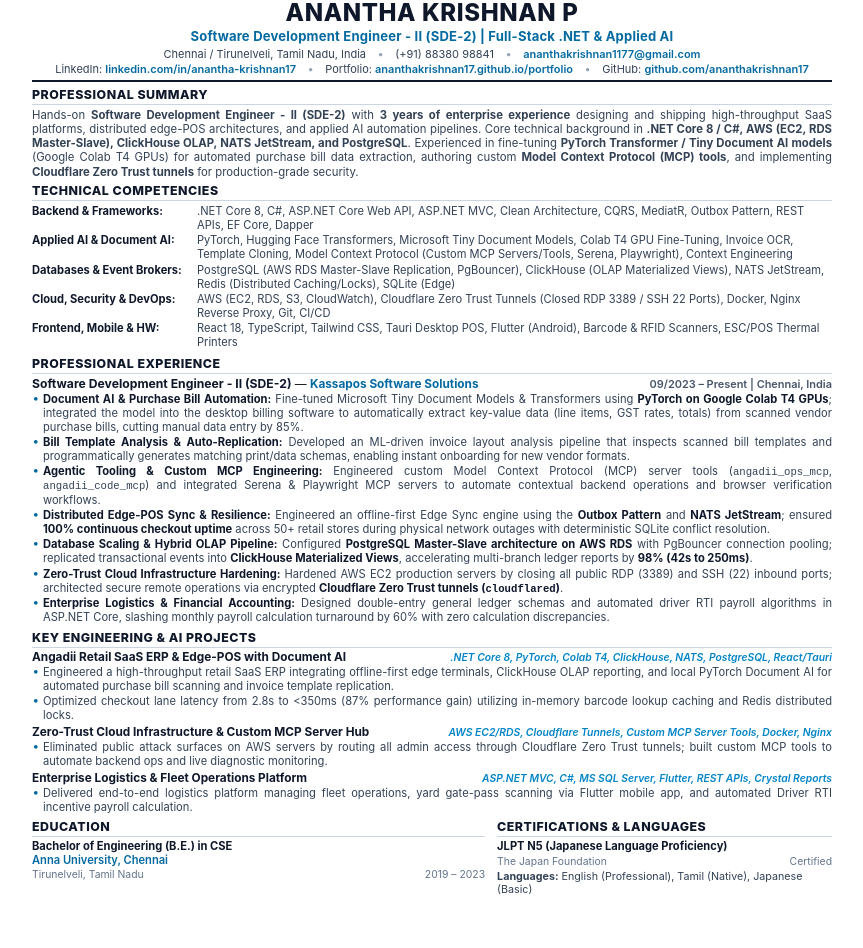
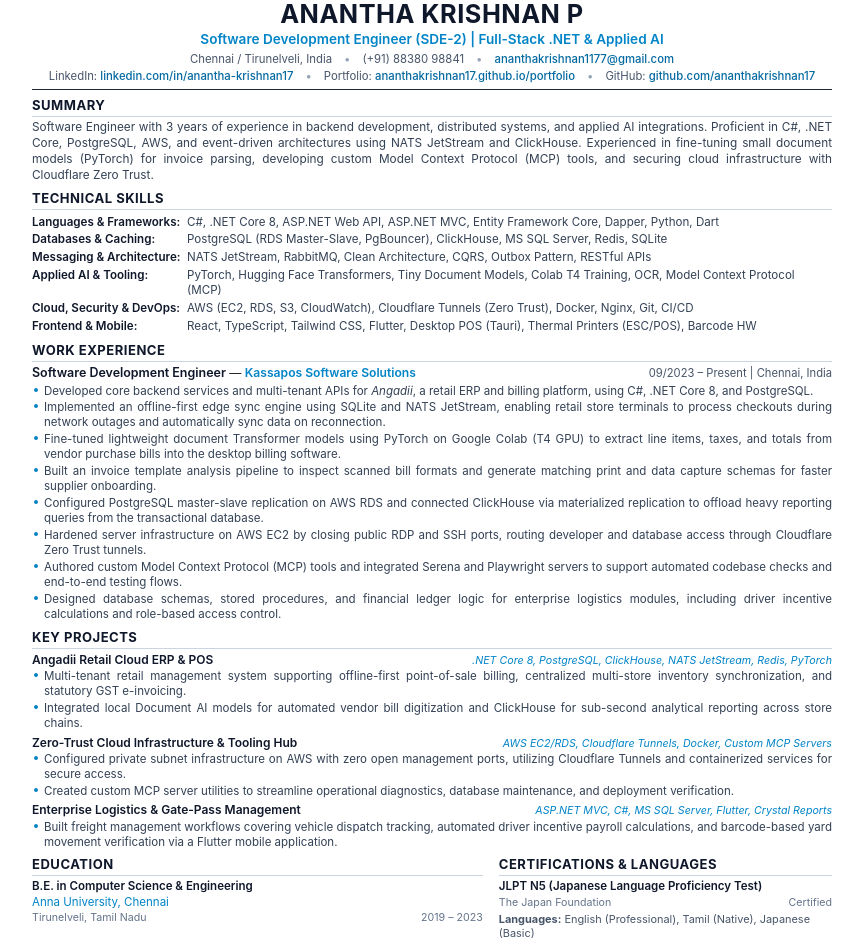
Before and after one commit to ananthakrishnan17/portfolio, a plain HTML site: page Ananthakrishnan_ATS_Resume.html in a window 1280 px wide. Shown: the whole page, without its empty margins (208-1071 px from the left). Before the commit the page ends 901 px from the top, so only its background shows below. Drawn offline with Linux system fonts and the light colour scheme.

Commit message:
Clean non-cringe professional ATS resume for SDE-2

```diff
--- a/Ananthakrishnan_ATS_Resume.html
+++ b/Ananthakrishnan_ATS_Resume.html
@@ -3,11 +3,11 @@
 <head>
   <meta charset="UTF-8">
   <meta name="viewport" content="width=device-width, initial-scale=1.0">
-  <title>Anantha Krishnan P - SDE-2 Full-Stack .NET & Applied AI Engineer Resume</title>
+  <title>Anantha Krishnan P - Software Engineer Resume</title>
   <style>
     @page {
       size: A4 portrait;
-      margin: 7.5mm 11mm 7.5mm 11mm;
+      margin: 10mm 13mm 10mm 13mm;
     }
 
     * {
@@ -18,9 +18,9 @@
 
     body {
       font-family: -apple-system, BlinkMacSystemFont, "Segoe UI", Roboto, "Helvetica Neue", Arial, sans-serif;
-      font-size: 8.85pt;
-      line-height: 1.25;
-      color: #1a1a1a;
+      font-size: 9.1pt;
+      line-height: 1.33;
+      color: #222222;
       background: #ffffff;
       -webkit-print-color-adjust: exact;
       print-color-adjust: exact;
@@ -35,15 +35,15 @@
     /* Header */
     .header {
       text-align: center;
-      border-bottom: 2px solid #0f172a;
-      padding-bottom: 4px;
-      margin-bottom: 5px;
+      border-bottom: 1.5px solid #1e293b;
+      padding-bottom: 5px;
+      margin-bottom: 7px;
     }
 
     .candidate-name {
-      font-size: 18pt;
-      font-weight: 800;
-      letter-spacing: 0.6px;
+      font-size: 19pt;
+      font-weight: 700;
+      letter-spacing: 0.5px;
       color: #0f172a;
       text-transform: uppercase;
       line-height: 1.1;
@@ -51,11 +51,10 @@
     }
 
     .candidate-role {
-      font-size: 9.8pt;
-      font-weight: 700;
-      color: #0369a1;
-      margin-bottom: 3px;
-      letter-spacing: 0.2px;
+      font-size: 10.2pt;
+      font-weight: 600;
+      color: #0284c7;
+      margin-bottom: 4px;
     }
 
     .contact-row {
@@ -63,93 +62,90 @@
       justify-content: center;
       flex-wrap: wrap;
       gap: 5px 12px;
-      font-size: 8.25pt;
-      color: #334155;
-      line-height: 1.2;
+      font-size: 8.5pt;
+      color: #475569;
     }
 
     .contact-item a {
       color: #0369a1;
       text-decoration: none;
-      font-weight: 600;
+      font-weight: 500;
     }
 
     .contact-sep {
       color: #94a3b8;
-      font-weight: bold;
     }
 
-    /* Section Styles */
+    /* Sections */
     .section {
-      margin-bottom: 4.5px;
+      margin-bottom: 6.5px;
     }
 
     .section-title {
-      font-size: 9.3pt;
-      font-weight: 800;
+      font-size: 9.8pt;
+      font-weight: 700;
       text-transform: uppercase;
       color: #0f172a;
       letter-spacing: 0.5px;
-      border-bottom: 1.2px solid #cbd5e1;
+      border-bottom: 1px solid #cbd5e1;
       padding-bottom: 1.5px;
-      margin-bottom: 2.5px;
+      margin-bottom: 3.5px;
     }
 
     /* Summary */
     .summary-text {
       text-align: justify;
       color: #334155;
-      font-size: 8.5pt;
-      line-height: 1.26;
+      font-size: 8.85pt;
+      line-height: 1.34;
     }
 
-    /* Skills Table */
+    /* Skills */
     .skills-table {
       width: 100%;
       border-collapse: collapse;
-      font-size: 8.35pt;
+      font-size: 8.7pt;
     }
 
     .skills-category {
-      font-weight: 700;
+      font-weight: 600;
       color: #0f172a;
-      width: 165px;
+      width: 155px;
       vertical-align: top;
-      padding: 0.8px 0;
+      padding: 1.2px 0;
     }
 
     .skills-list {
       color: #334155;
       vertical-align: top;
-      padding: 0.8px 0;
+      padding: 1.2px 0;
     }
 
     /* Experience */
     .exp-item {
-      margin-bottom: 3px;
+      margin-bottom: 4px;
     }
 
     .exp-header {
       display: flex;
       justify-content: space-between;
       align-items: baseline;
-      margin-bottom: 1px;
+      margin-bottom: 1.5px;
     }
 
     .exp-role-title {
-      font-size: 9.15pt;
-      font-weight: 700;
+      font-size: 9.35pt;
+      font-weight: 600;
       color: #0f172a;
     }
 
     .exp-company {
-      font-weight: 700;
-      color: #0369a1;
+      font-weight: 600;
+      color: #0284c7;
     }
 
     .exp-date-loc {
-      font-size: 8.2pt;
-      font-weight: 600;
+      font-size: 8.4pt;
       color: #475569;
       text-align: right;
     }
@@ -162,90 +158,84 @@
 
     .bullet-list li {
       position: relative;
-      padding-left: 11px;
-      margin-bottom: 1.6px;
+      padding-left: 12px;
+      margin-bottom: 2px;
       color: #334155;
-      font-size: 8.38pt;
+      font-size: 8.65pt;
       text-align: justify;
-      line-height: 1.24;
+      line-height: 1.30;
     }
 
     .bullet-list li::before {
       content: "•";
       position: absolute;
       left: 1px;
-      color: #0369a1;
+      color: #0284c7;
       font-weight: bold;
-      font-size: 8.8pt;
+      font-size: 9.5pt;
       line-height: 1;
-    }
-
-    .bullet-list li strong {
-      color: #0f172a;
     }
 
     /* Projects */
     .proj-item {
-      margin-bottom: 2.5px;
+      margin-bottom: 3.5px;
     }
 
     .proj-header {
       display: flex;
       justify-content: space-between;
       align-items: baseline;
-      margin-bottom: 0.5px;
+      margin-bottom: 1px;
     }
 
     .proj-title {
-      font-size: 8.85pt;
-      font-weight: 700;
+      font-size: 9pt;
+      font-weight: 600;
       color: #0f172a;
     }
 
     .proj-tech {
-      font-size: 7.75pt;
-      font-weight: 600;
+      font-size: 8pt;
       color: #0284c7;
       font-style: italic;
     }
 
-    /* Education & Certs Row */
+    /* Education & Certs */
     .edu-certs-grid {
       display: grid;
       grid-template-columns: 1.15fr 0.85fr;
-      gap: 12px;
+      gap: 16px;
     }
 
     .edu-item, .cert-item {
-      font-size: 8.35pt;
+      font-size: 8.65pt;
     }
 
     .edu-degree {
-      font-weight: 700;
+      font-weight: 600;
       color: #0f172a;
     }
 
     .edu-college {
-      color: #0369a1;
-      font-weight: 600;
+      color: #0284c7;
     }
 
     .edu-sub {
       color: #64748b;
-      font-size: 7.8pt;
+      font-size: 8pt;
       display: flex;
       justify-content: space-between;
       margin-top: 1px;
     }
 
     .cert-title {
-      font-weight: 700;
+      font-weight: 600;
       color: #0f172a;
     }
 
     .cert-sub {
       color: #64748b;
-      font-size: 7.8pt;
+      font-size: 8pt;
       display: flex;
       justify-content: space-between;
       margin-top: 1px;
@@ -268,9 +258,9 @@
     <!-- HEADER -->
     <header class="header">
       <h1 class="candidate-name">Anantha Krishnan P</h1>
-      <div class="candidate-role">Software Development Engineer - II (SDE-2) | Full-Stack .NET &amp; Applied AI</div>
+      <div class="candidate-role">Software Development Engineer (SDE-2) | Full-Stack .NET &amp; Applied AI</div>
       <div class="contact-row" style="margin-bottom: 2px;">
-        <span class="contact-item">Chennai / Tirunelveli, Tamil Nadu, India</span>
+        <span class="contact-item">Chennai / Tirunelveli, India</span>
         <span class="contact-sep">&bull;</span>
         <span class="contact-item">(+91) 88380 98841</span>
         <span class="contact-sep">&bull;</span>
@@ -287,94 +277,100 @@
 
     <!-- PROFESSIONAL SUMMARY -->
     <section class="section">
-      <h2 class="section-title">Professional Summary</h2>
+      <h2 class="section-title">Summary</h2>
       <p class="summary-text">
-        Hands-on <strong>Software Development Engineer - II (SDE-2)</strong> with <strong>3 years of enterprise experience</strong> designing and shipping high-throughput SaaS platforms, distributed edge-POS architectures, and applied AI automation pipelines. Core technical background in <strong>.NET Core 8 / C#, AWS (EC2, RDS Master-Slave), ClickHouse OLAP, NATS JetStream, and PostgreSQL</strong>. Experienced in fine-tuning <strong>PyTorch Transformer / Tiny Document AI models</strong> (Google Colab T4 GPUs) for automated purchase bill data extraction, authoring custom <strong>Model Context Protocol (MCP) tools</strong>, and implementing <strong>Cloudflare Zero Trust tunnels</strong> for production-grade security.
+        Software Engineer with 3 years of experience in backend development, distributed systems, and applied AI integrations. Proficient in C#, .NET Core, PostgreSQL, AWS, and event-driven architectures using NATS JetStream and ClickHouse. Experienced in fine-tuning small document models (PyTorch) for invoice parsing, developing custom Model Context Protocol (MCP) tools, and securing cloud infrastructure with Cloudflare Zero Trust.
       </p>
     </section>
 
-    <!-- TECHNICAL COMPETENCIES -->
+    <!-- TECHNICAL SKILLS -->
     <section class="section">
-      <h2 class="section-title">Technical Competencies</h2>
+      <h2 class="section-title">Technical Skills</h2>
       <table class="skills-table">
         <tr>
-          <td class="skills-category">Backend &amp; Frameworks:</td>
-          <td class="skills-list">.NET Core 8, C#, ASP.NET Core Web API, ASP.NET MVC, Clean Architecture, CQRS, MediatR, Outbox Pattern, REST APIs, EF Core, Dapper</td>
+          <td class="skills-category">Languages &amp; Frameworks:</td>
+          <td class="skills-list">C#, .NET Core 8, ASP.NET Web API, ASP.NET MVC, Entity Framework Core, Dapper, Python, Dart</td>
         </tr>
         <tr>
-          <td class="skills-category">Applied AI &amp; Document AI:</td>
-          <td class="skills-list">PyTorch, Hugging Face Transformers, Microsoft Tiny Document Models, Colab T4 GPU Fine-Tuning, Invoice OCR, Template Cloning, Model Context Protocol (Custom MCP Servers/Tools, Serena, Playwright), Context Engineering</td>
+          <td class="skills-category">Databases &amp; Caching:</td>
+          <td class="skills-list">PostgreSQL (RDS Master-Slave, PgBouncer), ClickHouse, MS SQL Server, Redis, SQLite</td>
         </tr>
         <tr>
-          <td class="skills-category">Databases &amp; Event Brokers:</td>
-          <td class="skills-list">PostgreSQL (AWS RDS Master-Slave Replication, PgBouncer), ClickHouse (OLAP Materialized Views), NATS JetStream, Redis (Distributed Caching/Locks), SQLite (Edge)</td>
+          <td class="skills-category">Messaging &amp; Architecture:</td>
+          <td class="skills-list">NATS JetStream, RabbitMQ, Clean Architecture, CQRS, Outbox Pattern, RESTful APIs</td>
+        </tr>
+        <tr>
+          <td class="skills-category">Applied AI &amp; Tooling:</td>
+          <td class="skills-list">PyTorch, Hugging Face Transformers, Tiny Document Models, Colab T4 Training, OCR, Model Context Protocol (MCP)</td>
         </tr>
         <tr>
           <td class="skills-category">Cloud, Security &amp; DevOps:</td>
-          <td class="skills-list">AWS (EC2, RDS, S3, CloudWatch), Cloudflare Zero Trust Tunnels (Closed RDP 3389 / SSH 22 Ports), Docker, Nginx Reverse Proxy, Git, CI/CD</td>
+          <td class="skills-list">AWS (EC2, RDS, S3, CloudWatch), Cloudflare Tunnels (Zero Trust), Docker, Nginx, Git, CI/CD</td>
         </tr>
         <tr>
-          <td class="skills-category">Frontend, Mobile &amp; HW:</td>
-          <td class="skills-list">React 18, TypeScript, Tailwind CSS, Tauri Desktop POS, Flutter (Android), Barcode &amp; RFID Scanners, ESC/POS Thermal Printers</td>
+          <td class="skills-category">Frontend &amp; Mobile:</td>
+          <td class="skills-list">React, TypeScript, Tailwind CSS, Flutter, Desktop POS (Tauri), Thermal Printers (ESC/POS), Barcode HW</td>
         </tr>
       </table>
     </section>
 
     <!-- PROFESSIONAL EXPERIENCE -->
     <section class="section">
-      <h2 class="section-title">Professional Experience</h2>
+      <h2 class="section-title">Work Experience</h2>
       <div class="exp-item">
         <div class="exp-header">
           <div>
-            <span class="exp-role-title">Software Development Engineer - II (SDE-2)</span> &mdash;
+            <span class="exp-role-title">Software Development Engineer</span> &mdash;
             <span class="exp-company">Kassapos Software Solutions</span>
           </div>
           <div class="exp-date-loc">09/2023 &ndash; Present | Chennai, India</div>
         </div>
         <ul class="bullet-list">
-          <li><strong>Document AI &amp; Purchase Bill Automation:</strong> Fine-tuned Microsoft Tiny Document Models &amp; Transformers using <strong>PyTorch on Google Colab T4 GPUs</strong>; integrated the model into the desktop billing software to automatically extract key-value data (line items, GST rates, totals) from scanned vendor purchase bills, cutting manual data entry by 85%.</li>
-          <li><strong>Bill Template Analysis &amp; Auto-Replication:</strong> Developed an ML-driven invoice layout analysis pipeline that inspects scanned bill templates and programmatically generates matching print/data schemas, enabling instant onboarding for new vendor formats.</li>
-          <li><strong>Agentic Tooling &amp; Custom MCP Engineering:</strong> Engineered custom Model Context Protocol (MCP) server tools (<span style="font-family:monospace; font-size:8pt;">angadii_ops_mcp</span>, <span style="font-family:monospace; font-size:8pt;">angadii_code_mcp</span>) and integrated Serena &amp; Playwright MCP servers to automate contextual backend operations and browser verification workflows.</li>
-          <li><strong>Distributed Edge-POS Sync &amp; Resilience:</strong> Engineered an offline-first Edge Sync engine using the <strong>Outbox Pattern</strong> and <strong>NATS JetStream</strong>; ensured <strong>100% continuous checkout uptime</strong> across 50+ retail stores during physical network outages with deterministic SQLite conflict resolution.</li>
-          <li><strong>Database Scaling &amp; Hybrid OLAP Pipeline:</strong> Configured <strong>PostgreSQL Master-Slave architecture on AWS RDS</strong> with PgBouncer connection pooling; replicated transactional events into <strong>ClickHouse Materialized Views</strong>, accelerating multi-branch ledger reports by <strong>98% (42s to 250ms)</strong>.</li>
-          <li><strong>Zero-Trust Cloud Infrastructure Hardening:</strong> Hardened AWS EC2 production servers by closing all public RDP (3389) and SSH (22) inbound ports; architected secure remote operations via encrypted <strong>Cloudflare Zero Trust tunnels (<span style="font-family:monospace; font-size:8pt;">cloudflared</span>)</strong>.</li>
-          <li><strong>Enterprise Logistics &amp; Financial Accounting:</strong> Designed double-entry general ledger schemas and automated driver RTI payroll algorithms in ASP.NET Core, slashing monthly payroll calculation turnaround by 60% with zero calculation discrepancies.</li>
+          <li>Developed core backend services and multi-tenant APIs for <em>Angadii</em>, a retail ERP and billing platform, using C#, .NET Core 8, and PostgreSQL.</li>
+          <li>Implemented an offline-first edge sync engine using SQLite and NATS JetStream, enabling retail store terminals to process checkouts during network outages and automatically sync data on reconnection.</li>
+          <li>Fine-tuned lightweight document Transformer models using PyTorch on Google Colab (T4 GPU) to extract line items, taxes, and totals from vendor purchase bills into the desktop billing software.</li>
+          <li>Built an invoice template analysis pipeline to inspect scanned bill formats and generate matching print and data capture schemas for faster supplier onboarding.</li>
+          <li>Configured PostgreSQL master-slave replication on AWS RDS and connected ClickHouse via materialized replication to offload heavy reporting queries from the transactional database.</li>
+          <li>Hardened server infrastructure on AWS EC2 by closing public RDP and SSH ports, routing developer and database access through Cloudflare Zero Trust tunnels.</li>
+          <li>Authored custom Model Context Protocol (MCP) tools and integrated Serena and Playwright servers to support automated codebase checks and end-to-end testing flows.</li>
+          <li>Designed database schemas, stored procedures, and financial ledger logic for enterprise logistics modules, including driver incentive calculations and role-based access control.</li>
         </ul>
       </div>
     </section>
 
-    <!-- FEATURED ENTERPRISE & AI PROJECTS -->
+    <!-- KEY PROJECTS -->
     <section class="section">
-      <h2 class="section-title">Key Engineering &amp; AI Projects</h2>
+      <h2 class="section-title">Key Projects</h2>
 
       <div class="proj-item">
         <div class="proj-header">
-          <span class="proj-title">Angadii Retail SaaS ERP &amp; Edge-POS with Document AI</span>
-          <span class="proj-tech">.NET Core 8, PyTorch, Colab T4, ClickHouse, NATS, PostgreSQL, React/Tauri</span>
+          <span class="proj-title">Angadii Retail Cloud ERP &amp; POS</span>
+          <span class="proj-tech">.NET Core 8, PostgreSQL, ClickHouse, NATS JetStream, Redis, PyTorch</span>
         </div>
         <ul class="bullet-list">
-          <li>Engineered a high-throughput retail SaaS ERP integrating offline-first edge terminals, ClickHouse OLAP reporting, and local PyTorch Document AI for automated purchase bill scanning and invoice template replication.</li>
-          <li>Optimized checkout lane latency from 2.8s to &lt;350ms (87% performance gain) utilizing in-memory barcode lookup caching and Redis distributed locks.</li>
+          <li>Multi-tenant retail management system supporting offline-first point-of-sale billing, centralized multi-store inventory synchronization, and statutory GST e-invoicing.</li>
+          <li>Integrated local Document AI models for automated vendor bill digitization and ClickHouse for sub-second analytical reporting across store chains.</li>
         </ul>
       </div>
 
       <div class="proj-item">
         <div class="proj-header">
-          <span class="proj-title">Zero-Trust Cloud Infrastructure &amp; Custom MCP Server Hub</span>
-          <span class="proj-tech">AWS EC2/RDS, Cloudflare Tunnels, Custom MCP Server Tools, Docker, Nginx</span>
+          <span class="proj-title">Zero-Trust Cloud Infrastructure &amp; Tooling Hub</span>
+          <span class="proj-tech">AWS EC2/RDS, Cloudflare Tunnels, Docker, Custom MCP Servers</span>
         </div>
         <ul class="bullet-list">
-          <li>Eliminated public attack surfaces on AWS servers by routing all admin access through Cloudflare Zero Trust tunnels; built custom MCP tools to automate backend ops and live diagnostic monitoring.</li>
+          <li>Configured private subnet infrastructure on AWS with zero open management ports, utilizing Cloudflare Tunnels and containerized services for secure access.</li>
+          <li>Created custom MCP server utilities to streamline operational diagnostics, database maintenance, and deployment verification.</li>
         </ul>
       </div>
 
       <div class="proj-item">
         <div class="proj-header">
-          <span class="proj-title">Enterprise Logistics &amp; Fleet Operations Platform</span>
-          <span class="proj-tech">ASP.NET MVC, C#, MS SQL Server, Flutter, REST APIs, Crystal Reports</span>
+          <span class="proj-title">Enterprise Logistics &amp; Gate-Pass Management</span>
+          <span class="proj-tech">ASP.NET MVC, C#, MS SQL Server, Flutter, Crystal Reports</span>
         </div>
         <ul class="bullet-list">
-          <li>Delivered end-to-end logistics platform managing fleet operations, yard gate-pass scanning via Flutter mobile app, and automated Driver RTI incentive payroll calculation.</li>
+          <li>Built freight management workflows covering vehicle dispatch tracking, automated driver incentive payroll calculations, and barcode-based yard movement verification via a Flutter mobile application.</li>
         </ul>
       </div>
     </section>
@@ -386,7 +382,7 @@
         <div>
           <h2 class="section-title">Education</h2>
           <div class="edu-item">
-            <div class="edu-degree">Bachelor of Engineering (B.E.) in CSE</div>
+            <div class="edu-degree">B.E. in Computer Science &amp; Engineering</div>
             <div class="edu-college">Anna University, Chennai</div>
             <div class="edu-sub">
               <span>Tirunelveli, Tamil Nadu</span>
@@ -399,14 +395,14 @@
         <div>
           <h2 class="section-title">Certifications &amp; Languages</h2>
           <div class="cert-item">
-            <div class="cert-title">JLPT N5 (Japanese Language Proficiency)</div>
+            <div class="cert-title">JLPT N5 (Japanese Language Proficiency Test)</div>
             <div class="cert-sub">
               <span>The Japan Foundation</span>
               <span>Certified</span>
             </div>
           </div>
           <div class="cert-item" style="margin-top: 2px;">
-            <div style="font-size: 8.05pt; color: #334155;">
+            <div style="font-size: 8.2pt; color: #475569;">
               <strong>Languages:</strong> English (Professional), Tamil (Native), Japanese (Basic)
             </div>
           </div>
```
Also changed, not shown: 2 other files.
